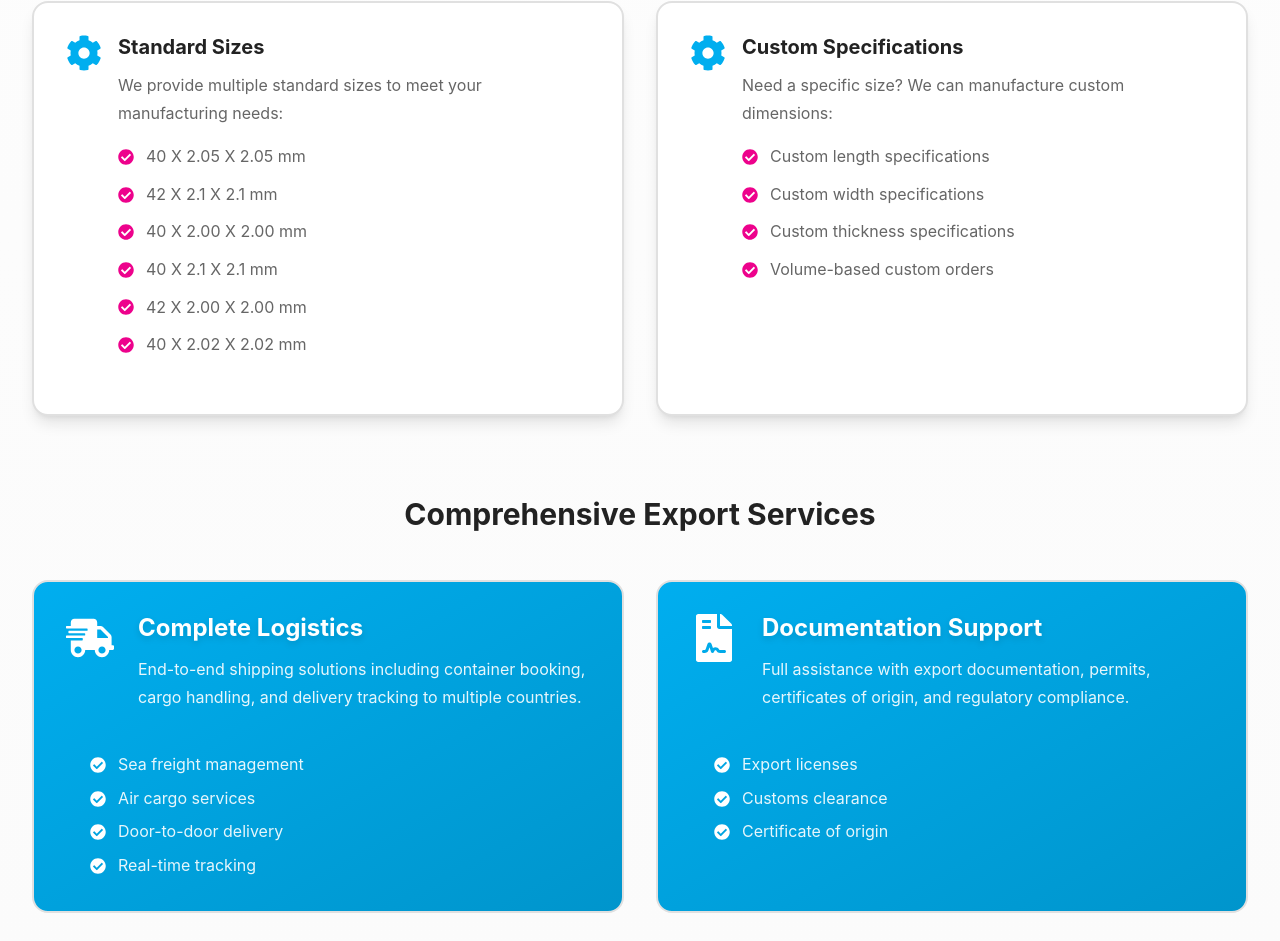
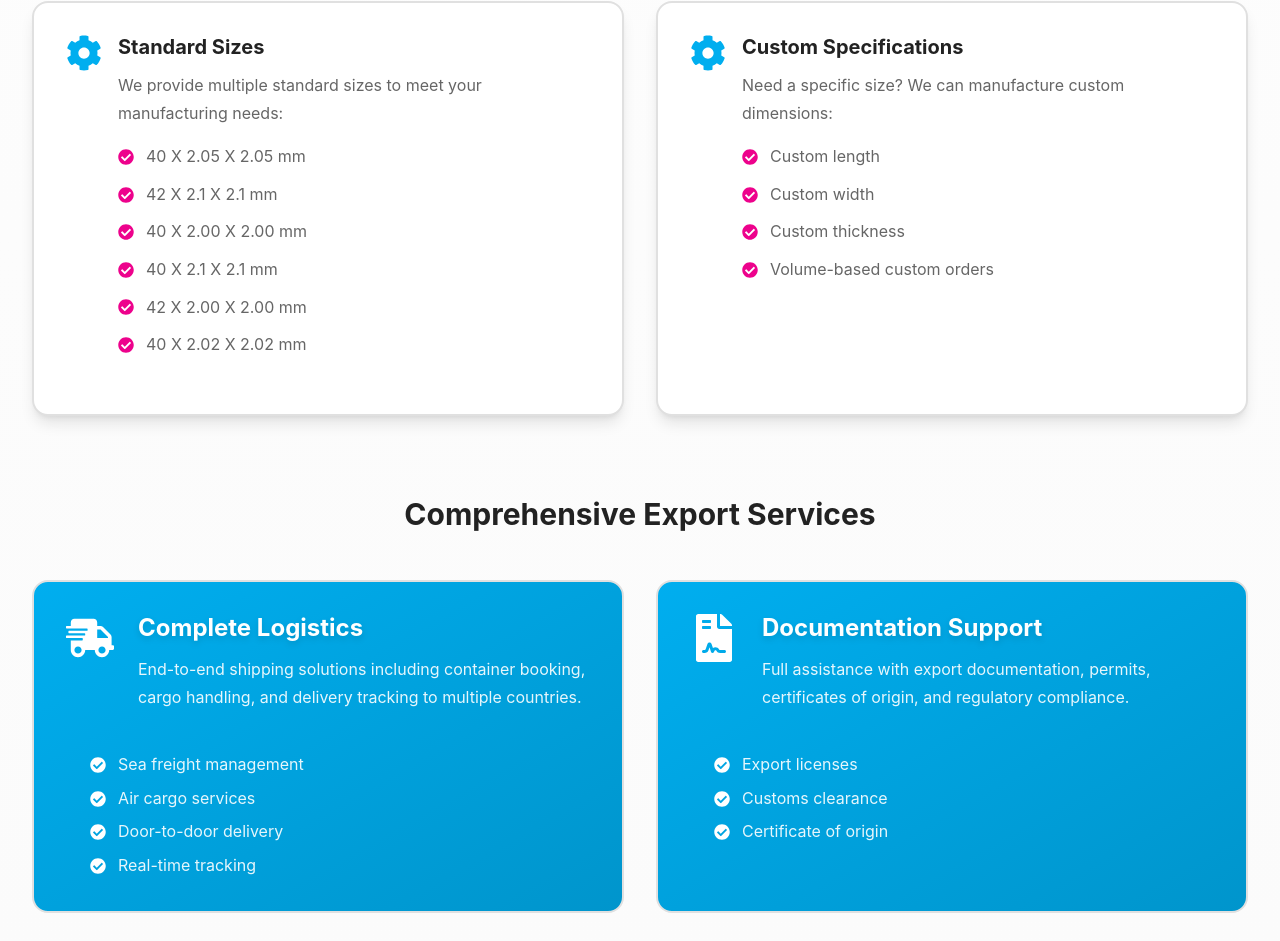
Before and after one commit to jalal1122/kite, a React (Vite) app: page /export/wooden-splints in a window 1280 px wide. Shown: the part 2052-2993 px from the top of the page. Built offline with nearby package versions, Linux system fonts and the light colour scheme.

Commit message:
Simplify custom dimension options in WoodenSplintsExport for clarity

```diff
--- a/src/components/WoodenSplintsExport.jsx
+++ b/src/components/WoodenSplintsExport.jsx
@@ -110,9 +110,9 @@ const WoodenSplintsExport = () => {
       description:
         "Need a specific size? We can manufacture custom dimensions:",
       options: [
-        "Custom length specifications",
-        "Custom width specifications",
-        "Custom thickness specifications",
+        "Custom length",
+        "Custom width",
+        "Custom thickness",
         "Volume-based custom orders",
       ],
     },
```
